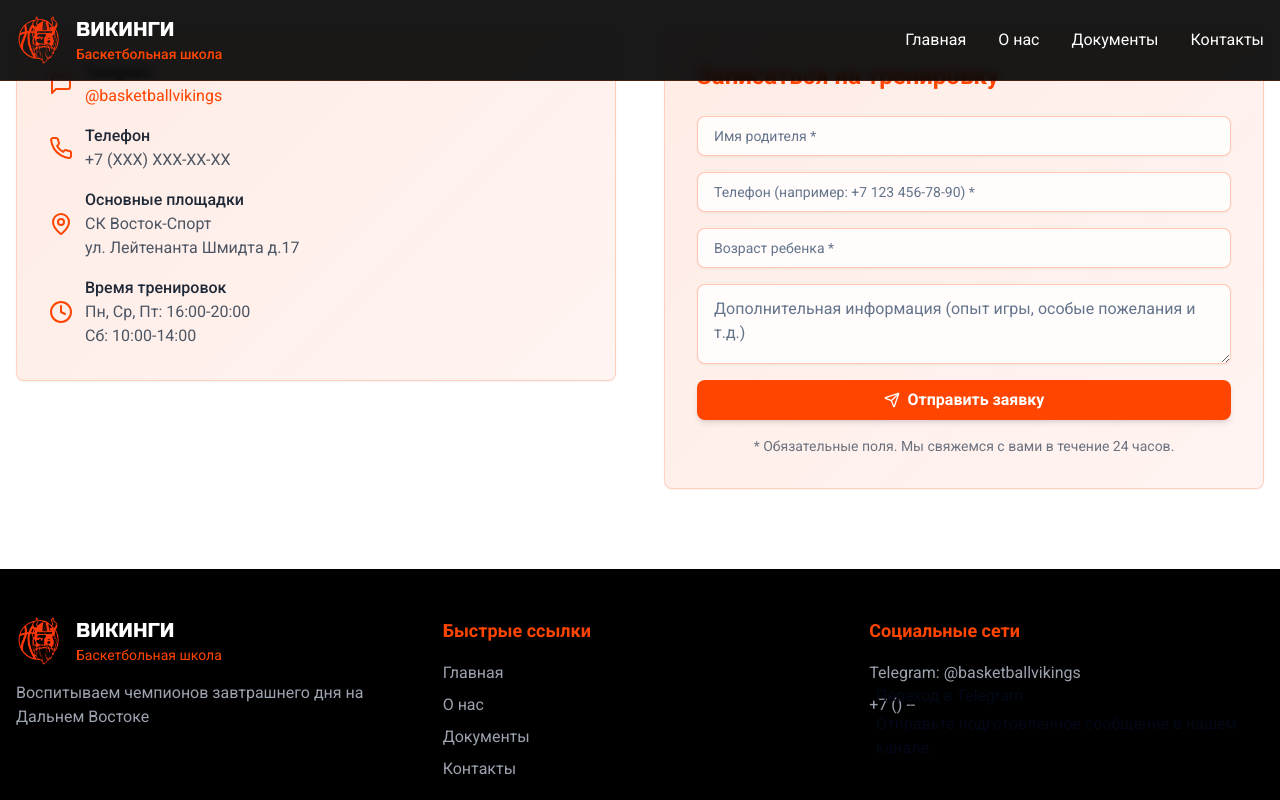
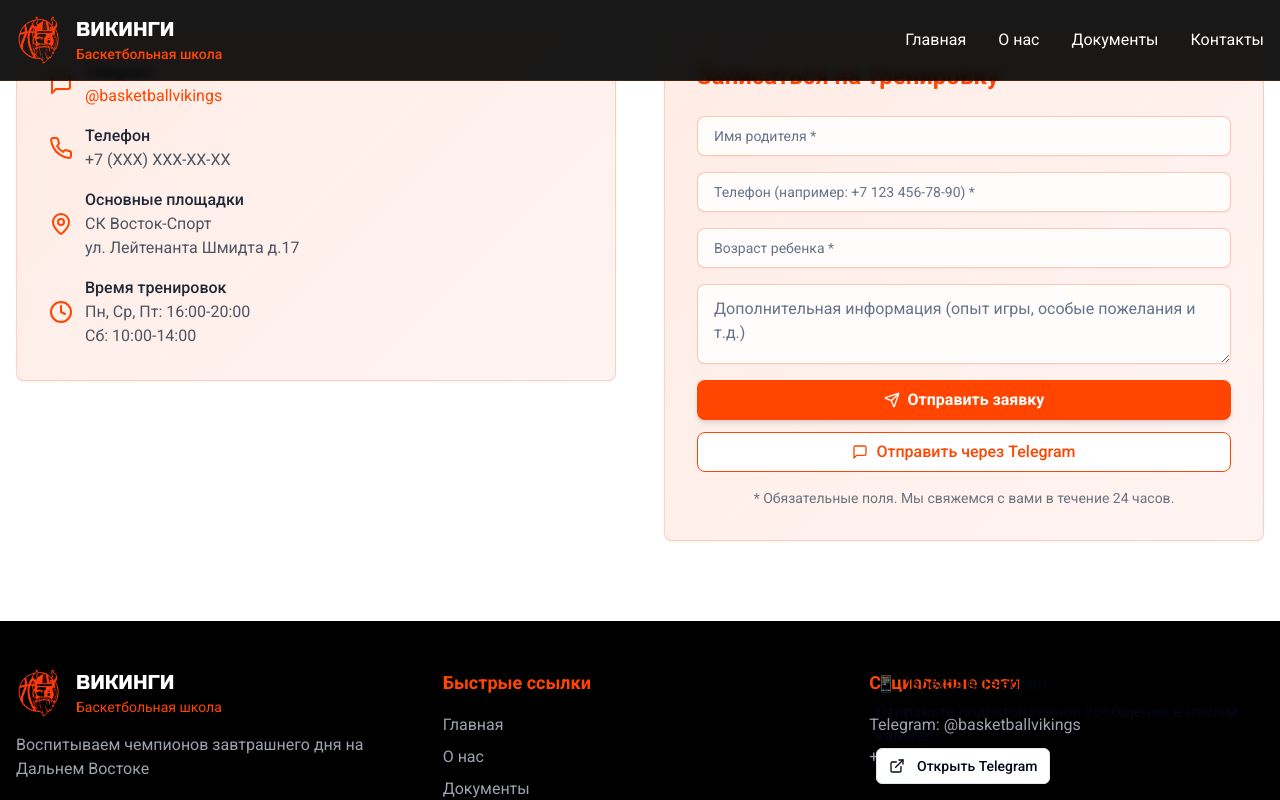
Before and after one commit to kiteatkit/2basketball, a React (Vite) app: page / in a window 1280 px wide. Both pictures are taken after typing "Sample", "5551234", "Sample", "Sample" into the empty fields and a click on the button "Отправить заявку". Shown: the part 4902-5702 px from the top of the page. Built offline with nearby package versions, Linux system fonts and the light colour scheme; no server answers.

Commit message:
Улучшена форма обратной связи: добавлена прямая кнопка отправки в Telegram, улучшены уведомления, красивое форматирование сообщений

```diff
--- a/src/components/ContactSection.tsx
+++ b/src/components/ContactSection.tsx
@@ -1,10 +1,10 @@
 import React, { useState } from 'react';
-import { Card, CardContent, CardHeader, CardTitle } from '@/components/ui/card';
+import { Card, CardContent } from '@/components/ui/card';
 import { Button } from '@/components/ui/button';
 import { Input } from '@/components/ui/input';
 import { Textarea } from '@/components/ui/textarea';
 import { toast } from '@/hooks/use-toast';
-import { Phone, MessageSquare, MapPin, Clock, Send } from 'lucide-react';
+import { Phone, MessageSquare, MapPin, Clock, Send, ExternalLink } from 'lucide-react';
 
 const ContactSection = () => {
   const [formData, setFormData] = useState({
@@ -51,7 +51,6 @@ const ContactSection = () => {
   };
 
   const sendViaWebhook = async (message: string) => {
-    // Альтернативный способ через webhook сервис (например, через make.com или zapier)
     const WEBHOOK_URL = import.meta.env.VITE_WEBHOOK_URL;
 
     if (!WEBHOOK_URL) {
@@ -85,15 +84,17 @@ const ContactSection = () => {
     setIsSubmitting(true);
 
     try {
-      // Формируем сообщение для отправки в Telegram
-      const message = `🏀 НОВАЯ ЗАЯВКА С САЙТА ВИКИНГИ
+      // Формируем красивое сообщение для Telegram
+      const message = `🏀 *НОВАЯ ЗАЯВКА С САЙТА ВИКИНГИ*
 
-👤 Имя родителя: ${formData.name}
-📱 Телефон: ${formData.phone}
-👶 Возраст ребенка: ${formData.childAge}
-💬 Комментарий: ${formData.message || 'Не указан'}
+👤 *Имя родителя:* ${formData.name}
+📱 *Телефон:* ${formData.phone}
+👶 *Возраст ребенка:* ${formData.childAge}
+💬 *Комментарий:* ${formData.message || 'Не указан'}
 
-📅 Дата подачи: ${new Date().toLocaleDateString('ru-RU')} ${new Date().toLocaleTimeString('ru-RU')}`;
+📅 *Дата:* ${new Date().toLocaleDateString('ru-RU')} в ${new Date().toLocaleTimeString('ru-RU')}
+
+#заявка #викинги #баскетбол`;
 
       let success = false;
 
@@ -101,23 +102,23 @@ const ContactSection = () => {
       try {
         await sendToTelegramBot(message);
         success = true;
-        console.log('Message sent via Telegram Bot API');
+        console.log('✅ Message sent via Telegram Bot API');
       } catch (error) {
-        console.warn('Telegram Bot API failed:', error);
+        console.warn('❌ Telegram Bot API failed:', error);
 
         // Пытаемся отправить через webhook
         try {
           await sendViaWebhook(message);
           success = true;
-          console.log('Message sent via webhook');
+          console.log('✅ Message sent via webhook');
         } catch (webhookError) {
-          console.warn('Webhook failed:', webhookError);
+          console.warn('❌ Webhook failed:', webhookError);
         }
       }
 
       if (success) {
         toast({
-          title: "Заявка отправлена!",
+          title: "🎉 Заявка отправлена!",
           description: "Мы свяжемся с вами в ближайшее время.",
         });
 
@@ -129,14 +130,23 @@ const ContactSection = () => {
           message: ''
         });
       } else {
-        // Fallback: открываем Telegram с готовым сообщением
-        console.log('Using fallback: opening Telegram app');
+        // Надежный fallback: открываем Telegram с готовым сообщением
         const telegramUrl = `https://t.me/basketballvikings?text=${encodeURIComponent(message)}`;
         window.open(telegramUrl, '_blank');
 
         toast({
-          title: "Переход в Telegram",
-          description: "Отправьте подготовленное сообщение в нашем канале.",
+          title: "📱 Переход в Telegram",
+          description: "Отправьте подготовленное сообщение в нашем канале!",
+          action: (
+            <Button
+              variant="outline"
+              size="sm"
+              onClick={() => window.open(telegramUrl, '_blank')}
+            >
+              <ExternalLink className="w-4 h-4 mr-1" />
+              Открыть Telegram
+            </Button>
+          ),
         });
 
         // Сбрасываем форму
@@ -148,26 +158,47 @@ const ContactSection = () => {
         });
       }
     } catch (error) {
-      console.error('Ошибка отправки формы:', error);
+      console.error('❌ Ошибка отправки формы:', error);
 
-      // Fallback: открываем Telegram
-      const fallbackMessage = `Новая заявка с сайта Викинги:
+      // Финальный fallback
+      const simpleMessage = `🏀 Новая заявка с сайта Викинги:
 
 Имя: ${formData.name}
 Телефон: ${formData.phone}
 Возраст ребенка: ${formData.childAge}
-Сообщение: ${formData.message}`;
+Сообщение: ${formData.message || 'Не указано'}`;
 
-      const telegramUrl = `https://t.me/basketballvikings?text=${encodeURIComponent(fallbackMessage)}`;
+      const telegramUrl = `https://t.me/basketballvikings?text=${encodeURIComponent(simpleMessage)}`;
       window.open(telegramUrl, '_blank');
 
       toast({
-        title: "Переход в Telegram",
-        description: "Произошла ошибка, отправьте сообщение через Telegram.",
+        title: "📱 Перенаправление в Telegram",
+        description: "Отправьте сообщение через Telegram для связи с нами.",
       });
     } finally {
       setIsSubmitting(false);
     }
+  };
+
+  // Прямая отправка в Telegram (альтернативная кнопка)
+  const sendDirectToTelegram = () => {
+    if (!formData.name || !formData.phone || !formData.childAge) {
+      toast({
+        title: "⚠️ Заполните обязательные поля",
+        description: "Имя, телефон и возраст ребенка обязательны для заполнения.",
+      });
+      return;
+    }
+
+    const message = `🏀 Заявка с сайта Викинги:
+
+👤 Имя: ${formData.name}
+📱 Телефон: ${formData.phone}
+👶 Возраст: ${formData.childAge}
+💬 Сообщение: ${formData.message || 'Не указано'}`;
+
+    const telegramUrl = `https://t.me/basketballvikings?text=${encodeURIComponent(message)}`;
+    window.open(telegramUrl, '_blank');
   };
 
   // Показываем статус конфигурации в dev режиме
@@ -197,11 +228,6 @@ const ContactSection = () => {
                 Bot: {!!BOT_TOKEN && !!CHAT_ID ? '✅' : '❌'} |
                 Webhook: {!!WEBHOOK_URL ? '✅' : '❌'}
               </p>
-              {!isConfigured && (
-                <p className="text-xs text-red-600 mt-1">
-                  Check .env file for credentials
-                </p>
-              )}
             </div>
           )}
         </div>
@@ -290,15 +316,30 @@ const ContactSection = () => {
                     onChange={handleInputChange}
                     className="bg-white/80 focus:bg-white border border-viking-orange/30 rounded-lg px-4 py-3 text-base text-gray-900 placeholder-gray-400 shadow-sm focus:ring-2 focus:ring-viking-orange/40 transition min-h-[80px]"
                   />
+
+                  {/* Две кнопки для отправки */}
+                  <div className="grid grid-cols-1 gap-3 mt-6">
                     <Button
                       type="submit"
                       disabled={isSubmitting}
-                    className="w-full bg-viking-orange hover:bg-viking-red text-white font-bold py-3 rounded-lg mt-4 transition-all flex items-center justify-center gap-2 text-base shadow-md disabled:opacity-50 disabled:cursor-not-allowed"
+                      className="w-full bg-viking-orange hover:bg-viking-red text-white font-bold py-3 rounded-lg transition-all flex items-center justify-center gap-2 text-base shadow-md disabled:opacity-50"
                     >
                       <Send className="w-5 h-5" />
                       {isSubmitting ? 'Отправка...' : 'Отправить заявку'}
                     </Button>
+
+                    <Button
+                      type="button"
+                      variant="outline"
+                      onClick={sendDirectToTelegram}
+                      className="w-full border-viking-orange text-viking-orange hover:bg-viking-orange hover:text-white py-3 rounded-lg transition-all flex items-center justify-center gap-2 text-base"
+                    >
+                      <MessageSquare className="w-5 h-5" />
+                      Отправить через Telegram
+                    </Button>
+                  </div>
                 </form>
+
                 <p className="text-sm text-gray-500 mt-4 text-center">
                   * Обязательные поля. Мы свяжемся с вами в течение 24 часов.
                 </p>
```
Also changed, not shown: 5 other files (tests, documents, lock files or other folders). Lines whose indentation alone changed are shown as unchanged.
